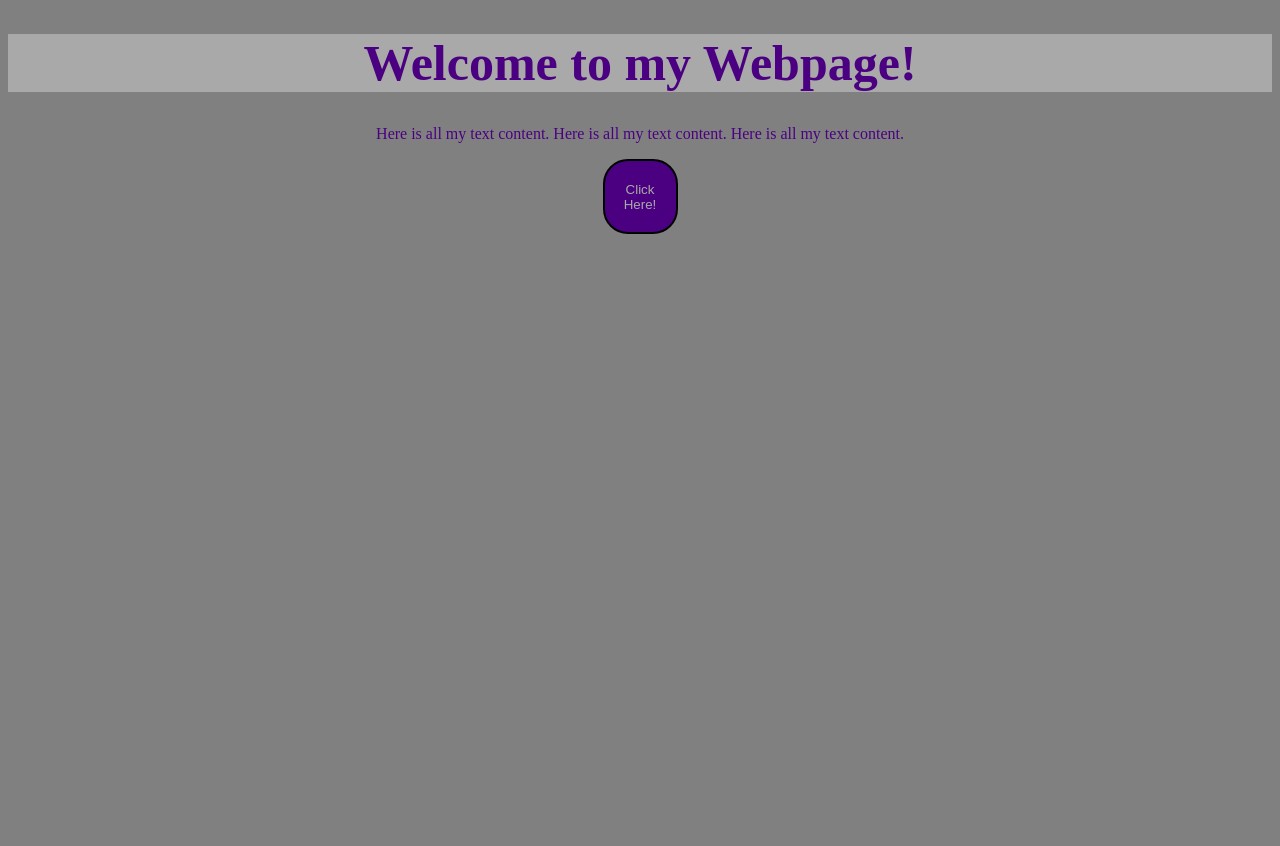
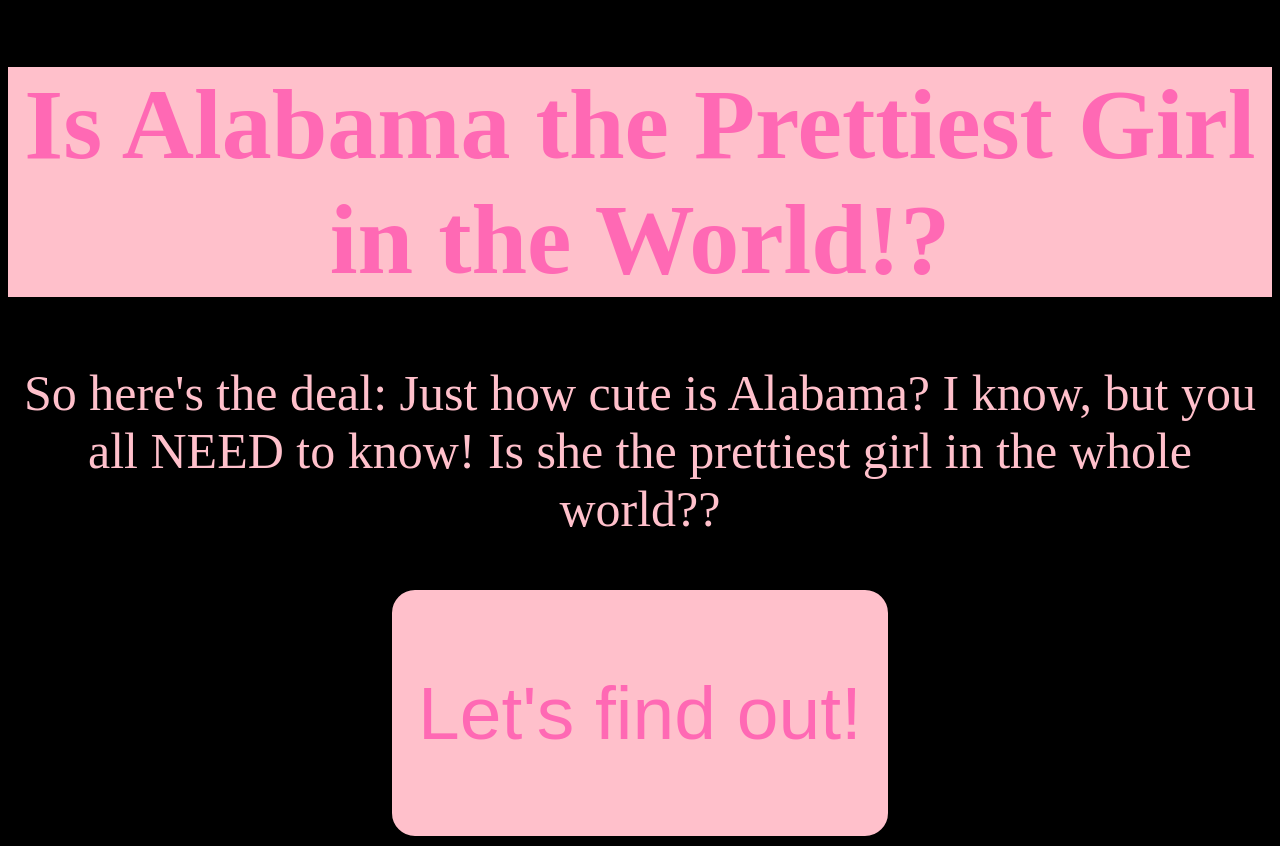
Before and after one commit to zachary-j-smith/assignments, a plain HTML site: page terminal-practice/dir-one/index.html in a window 1280 px wide. Before the commit the page ends 800 px from the top, so only its background shows below. Drawn offline with Linux system fonts and the light colour scheme.

Commit message:
Save Point

```diff
--- /dev/null
+++ b/dj-js/style.css
@@ -0,0 +1,25 @@
+body {
+    background-color: darkgray;
+}
+
+.items {
+    text-align: center;
+    margin: 125px;
+    font-size: 50px;
+}
+
+#intro {
+    margin-top: 50px;
+}
+
+div {
+    height: 150px;
+    width: 150px;
+    border: 10px solid black;
+    text-align: center;
+    justify-content:center;
+}
+
+#closing {
+    margin-bottom: 50px;
+}
--- a/terminal-practice/dir-one/app.js
+++ b/terminal-practice/dir-one/app.js
@@ -0,0 +1,3 @@
+document.getElementById("btn").addEventListener("click", function(){
+    window.alert("ABSOLUTELY!")
+})
--- a/terminal-practice/dir-one/index.html
+++ b/terminal-practice/dir-one/index.html
@@ -5,9 +5,9 @@
         <link rel="stylesheet" href="style.css">
     </head>
     <body>
-        <h1 id="intro">Welcome to my Webpage!</h1>
-        <p id="message"> Here is all my text content. Here is all my text content. Here is all my text content.</p>
-        <button id="btn">Click Here!</button>
+        <h1 id="intro">Is Alabama the Prettiest Girl in the World!?</h1>
+        <p id="message"> So here's the deal: Just how cute is Alabama? I know, but you all NEED to know! Is she the prettiest girl in the whole world??</p>
+        <button id="btn">Let's find out!</button>
         <script src="app.js"></script>
     </body>
 </html>
--- a/terminal-practice/dir-one/style.css
+++ b/terminal-practice/dir-one/style.css
@@ -1,24 +1,26 @@
 body {
-    background-color: gray;
+    background-color: black;
     border-radius: 25px;
     text-align: center;
 }
 
 #intro {
-    font-size: 50px;
-    background-color: darkgray;
-    color: indigo;
+    font-size: 100px;
+    background-color: pink;
+    color: hotpink;
 }
 
 #message {
-    color: indigo;
+    color: pink;
+    font-size: 50px;
 }
 
 #btn {
-    color: darkgray;
-    background-color: indigo;
+    color: hotpink;
+    background-color: pink;
     border-radius: 25px;
-    height: 75px;
-    width: 75px;
+    height: 250px;
+    width: 500px;
     border-style: double;
+    font-size: 75px;
 }
```
Also changed, not shown: dj-js/app.js (added, +27 -0 lines), dj-js/index.html (added, +14 -0 lines).
